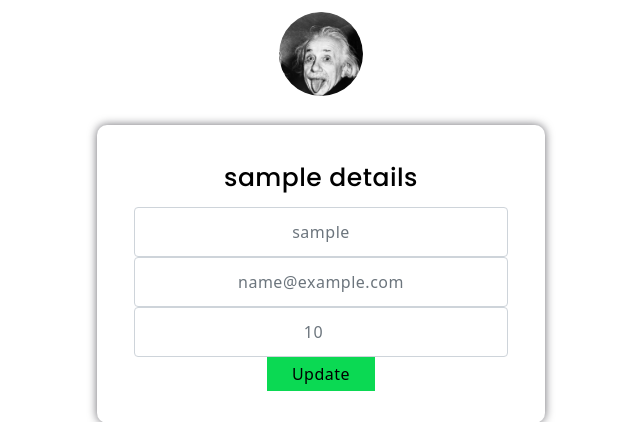
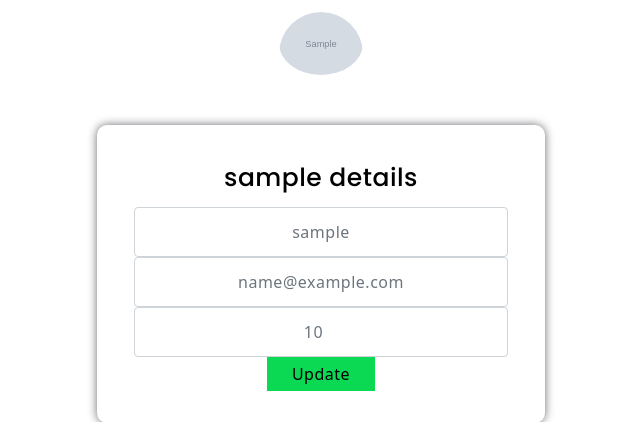
Before and after one commit to chloeyeo/Radar-Website-WAD2-Group-Project-, a Django app: a page that uses radar_project/templates/radar/account.html in a window 1280 px wide. Shown: the part 103-525 px from the top of the page, without its empty margins (319-959 px from the left). Run offline with Django 3.2, Linux system fonts and the light colour scheme; a user stored in the database is signed in; tables that the repository leaves empty hold one stand-in row (values such as "Sample post"); grey boxes marked "Sample" are stand-in pictures; some libraries are stand-ins or nearby versions.

Commit message:
profile pic

```diff
--- a/radar_project/radar/views.py
+++ b/radar_project/radar/views.py
@@ -55,11 +55,13 @@ def show_category(request, category_name_slug):
 
 def show_post(request, post_title_slug):
     context_dict = {}
+    context_dict['current_user'] = request.user
     try:
         post = Post.objects.get(slug=post_title_slug)
         context_dict['post'] = post
     except Post.DoesNotExist:
         context_dict['post'] = None
+
     return render(request, 'radar/viewPost.html', context=context_dict)
 
 
--- a/radar_project/templates/radar/account.html
+++ b/radar_project/templates/radar/account.html
@@ -13,7 +13,12 @@
 <div class="fit-vertical">
     <div class="profile"
         style="border-radius: 90px; height:90px; width:90px;margin-left: auto; margin-right: auto; margin-top: 2.5%;">
-        <img class="dropbtn" src="{{ MEDIA_URL }}profile_pictures/albert.jpg"  style="border-radius: 40px; cursor:auto;">
+        {% if user_profile.picture%}
+        <img src="{{user_profile.picture.url}}" class="rounded-circle dropdown-toggle " alt="profile picture"></a>
+        {%else%}
+        <img src="{{MEDIA_URL}}profile_pictures/placeholder.webp" class="rounded-circle dropdown-toggle "
+            alt="profile picture"></a>
+        {%endif%}
 
     </div>
 
--- a/radar_project/templates/radar/viewPost.html
+++ b/radar_project/templates/radar/viewPost.html
@@ -23,8 +23,7 @@ View post
             <div class="card-body">
                 <h5 class="card-title">{{post.title}}</h5>
                 <p class="card-text">{{post.description}}</p>
-                <p id="like_count" class="card-text"><small class="text-muted" name="{{post.id}}">Likes : {{
-                        post.total_likes }}</small>
+                <p id="like_count" class="card-text"><small class="text-muted" name="{{post.id}}">Likes : {{post.total_likes }}</small>
                 </p>
                 <p class="card-text"><small class="text-muted">Views : {{ post.views }}</small></p>
             </div>
```
